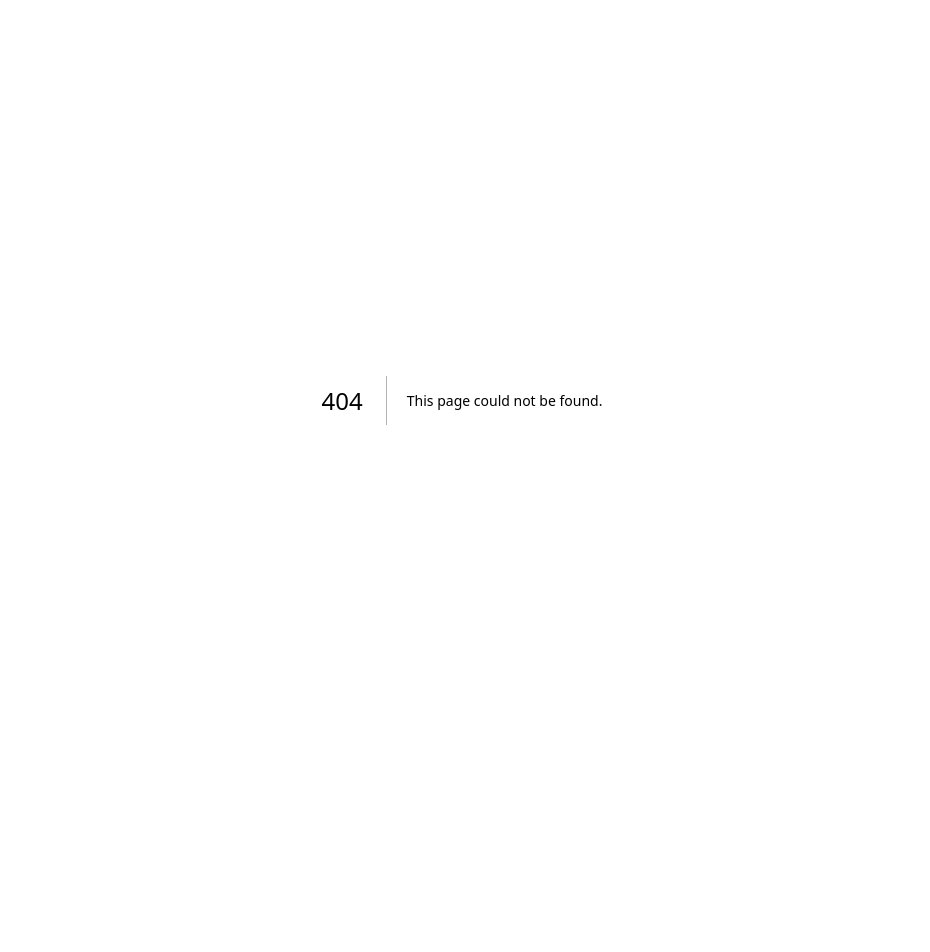
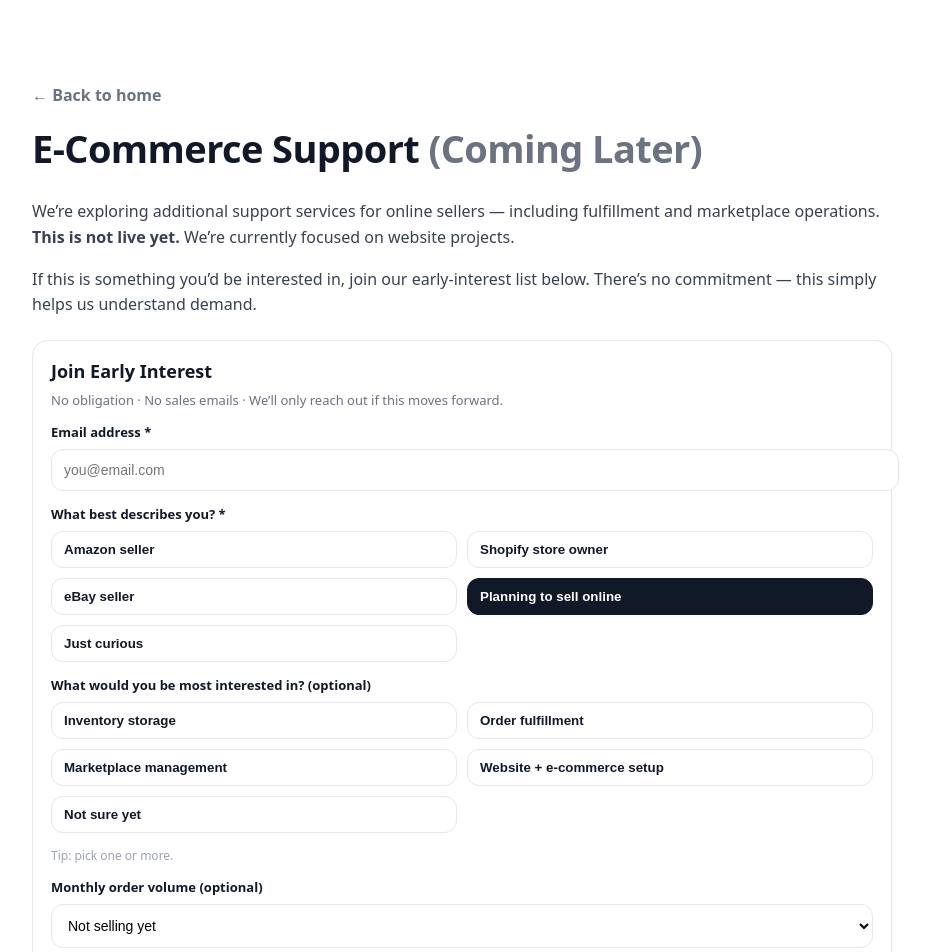
Before and after one commit to kkoly10/website-builder, a Next.js app: page /coming-soon in a window 1280 px wide. Before the commit this address had no page. Shown: the top 952 px of the page, without its empty margins (178-1108 px from the left). Before the commit the page ends 800 px from the top, so only its background shows below. Built offline with nearby package versions, Linux system fonts and the light colour scheme; no server answers.

Commit message:
Create Coming Soon page for e-commerce services
This page allows users to express interest in upcoming e-commerce support services by submitting their email and preferences.

```diff
--- /dev/null
+++ b/app/coming-soon/page.tsx
@@ -0,0 +1,303 @@
+"use client";
+
+import { useMemo, useState } from "react";
+import { getEcomInterestEndpoint } from "@/lib/forms";
+
+type SellerType =
+  | "Amazon seller"
+  | "Shopify store owner"
+  | "eBay seller"
+  | "Planning to sell online"
+  | "Just curious";
+
+type InterestOption =
+  | "Inventory storage"
+  | "Order fulfillment"
+  | "Marketplace management"
+  | "Website + e-commerce setup"
+  | "Not sure yet";
+
+type VolumeOption =
+  | "Not selling yet"
+  | "Under 100 orders / month"
+  | "100–500 orders / month"
+  | "500+ orders / month";
+
+export default function ComingSoonPage() {
+  const endpoint = useMemo(() => getEcomInterestEndpoint(), []);
+  const [submitting, setSubmitting] = useState(false);
+  const [submitted, setSubmitted] = useState(false);
+  const [error, setError] = useState<string | null>(null);
+
+  const [email, setEmail] = useState("");
+  const [sellerType, setSellerType] = useState<SellerType>("Planning to sell online");
+  const [interests, setInterests] = useState<InterestOption[]>([]);
+  const [volume, setVolume] = useState<VolumeOption>("Not selling yet");
+
+  function toggleInterest(v: InterestOption) {
+    setInterests((prev) => (prev.includes(v) ? prev.filter((x) => x !== v) : [...prev, v]));
+  }
+
+  async function submit(e: React.FormEvent) {
+    e.preventDefault();
+    setError(null);
+
+    if (!endpoint) {
+      setError(
+        "Missing form endpoint. Add NEXT_PUBLIC_ECOM_INTEREST_FORM_ENDPOINT in Vercel Environment Variables."
+      );
+      return;
+    }
+
+    if (!email.trim()) {
+      setError("Please enter your email.");
+      return;
+    }
+
+    setSubmitting(true);
+
+    try {
+      const res = await fetch(endpoint, {
+        method: "POST",
+        headers: { "Content-Type": "application/json", Accept: "application/json" },
+        body: JSON.stringify({
+          email,
+          seller_type: sellerType,
+          interests: interests.length ? interests.join(", ") : "—",
+          monthly_order_volume: volume,
+          source: "coming-soon-page",
+          timestamp: new Date().toISOString(),
+        }),
+      });
+
+      const data = await res.json().catch(() => null);
+
+      if (!res.ok) {
+        const msg =
+          (data && (data.error || data.message)) ||
+          "Submission failed. Please try again or email us directly.";
+        throw new Error(msg);
+      }
+
+      setSubmitted(true);
+    } catch (err: any) {
+      setError(err?.message || "Something went wrong.");
+    } finally {
+      setSubmitting(false);
+    }
+  }
+
+  return (
+    <main style={{ maxWidth: 860, margin: "60px auto", padding: 24 }}>
+      <a href="/" style={{ color: "#6B7280", textDecoration: "none", fontWeight: 700 }}>
+        ← Back to home
+      </a>
+
+      <h1 style={{ marginTop: 16, fontSize: 38, letterSpacing: -0.6, color: "#111827" }}>
+        E-Commerce Support <span style={{ color: "#6B7280" }}>(Coming Later)</span>
+      </h1>
+
+      <p style={{ color: "#374151", fontSize: 16, lineHeight: 1.6, marginTop: 10 }}>
+        We’re exploring additional support services for online sellers — including fulfillment and
+        marketplace operations.
+        <br />
+        <strong>This is not live yet.</strong> We’re currently focused on website projects.
+      </p>
+
+      <p style={{ color: "#374151", fontSize: 16, lineHeight: 1.6 }}>
+        If this is something you’d be interested in, join our early-interest list below. There’s no
+        commitment — this simply helps us understand demand.
+      </p>
+
+      <section
+        style={{
+          marginTop: 22,
+          border: "1px solid #E5E7EB",
+          borderRadius: 16,
+          padding: 18,
+          background: "#fff",
+        }}
+      >
+        {submitted ? (
+          <div>
+            <h2 style={{ margin: 0, fontSize: 18, color: "#111827" }}>✅ You’re on the list</h2>
+            <p style={{ marginTop: 10, color: "#374151", lineHeight: 1.6 }}>
+              Thanks — your interest has been noted.
+              <br />
+              This service isn’t available yet, but we’ll reach out if we move forward or open early
+              pilots.
+            </p>
+            <a
+              href="/"
+              style={{
+                display: "inline-flex",
+                marginTop: 12,
+                padding: "10px 14px",
+                borderRadius: 10,
+                border: "1px solid #E5E7EB",
+                textDecoration: "none",
+                fontWeight: 800,
+                color: "#111827",
+                background: "#F9FAFB",
+              }}
+            >
+              Back to home
+            </a>
+          </div>
+        ) : (
+          <>
+            <h2 style={{ margin: 0, fontSize: 18, color: "#111827" }}>Join Early Interest</h2>
+            <p style={{ marginTop: 8, color: "#6B7280", fontSize: 13 }}>
+              No obligation · No sales emails · We’ll only reach out if this moves forward.
+            </p>
+
+            <form onSubmit={submit} style={{ marginTop: 14, display: "grid", gap: 14 }}>
+              <Field label="Email address *">
+                <input
+                  value={email}
+                  onChange={(e) => setEmail(e.target.value)}
+                  type="email"
+                  placeholder="you@email.com"
+                  style={input}
+                  required
+                />
+              </Field>
+
+              <Field label="What best describes you? *">
+                <div style={grid2}>
+                  {(
+                    [
+                      "Amazon seller",
+                      "Shopify store owner",
+                      "eBay seller",
+                      "Planning to sell online",
+                      "Just curious",
+                    ] as SellerType[]
+                  ).map((opt) => (
+                    <button
+                      key={opt}
+                      type="button"
+                      onClick={() => setSellerType(opt)}
+                      style={pill(sellerType === opt)}
+                    >
+                      {opt}
+                    </button>
+                  ))}
+                </div>
+              </Field>
+
+              <Field label="What would you be most interested in? (optional)">
+                <div style={grid2}>
+                  {(
+                    [
+                      "Inventory storage",
+                      "Order fulfillment",
+                      "Marketplace management",
+                      "Website + e-commerce setup",
+                      "Not sure yet",
+                    ] as InterestOption[]
+                  ).map((opt) => (
+                    <button
+                      key={opt}
+                      type="button"
+                      onClick={() => toggleInterest(opt)}
+                      style={pill(interests.includes(opt))}
+                    >
+                      {opt}
+                    </button>
+                  ))}
+                </div>
+                <div style={{ marginTop: 6, color: "#9CA3AF", fontSize: 12 }}>
+                  Tip: pick one or more.
+                </div>
+              </Field>
+
+              <Field label="Monthly order volume (optional)">
+                <select value={volume} onChange={(e) => setVolume(e.target.value as VolumeOption)} style={input}>
+                  <option>Not selling yet</option>
+                  <option>Under 100 orders / month</option>
+                  <option>100–500 orders / month</option>
+                  <option>500+ orders / month</option>
+                </select>
+              </Field>
+
+              {error ? (
+                <div
+                  style={{
+                    padding: 10,
+                    borderRadius: 10,
+                    background: "#FEF2F2",
+                    border: "1px solid #FECACA",
+                    color: "#991B1B",
+                    fontSize: 13,
+                    fontWeight: 700,
+                  }}
+                >
+                  {error}
+                </div>
+              ) : null}
+
+              <button
+                type="submit"
+                disabled={submitting}
+                style={{
+                  padding: "12px 14px",
+                  borderRadius: 12,
+                  background: "#111827",
+                  color: "#fff",
+                  fontWeight: 900,
+                  border: "1px solid #111827",
+                  cursor: submitting ? "not-allowed" : "pointer",
+                }}
+              >
+                {submitting ? "Submitting..." : "Join Early Interest"}
+              </button>
+
+              <div style={{ color: "#9CA3AF", fontSize: 12 }}>
+                By submitting, you agree to be contacted if we launch or pilot this service.
+              </div>
+            </form>
+          </>
+        )}
+      </section>
+    </main>
+  );
+}
+
+function Field({ label, children }: { label: string; children: React.ReactNode }) {
+  return (
+    <label style={{ display: "grid", gap: 8 }}>
+      <span style={{ fontSize: 13, fontWeight: 900, color: "#111827" }}>{label}</span>
+      {children}
+    </label>
+  );
+}
+
+const input: React.CSSProperties = {
+  width: "100%",
+  padding: "12px 12px",
+  borderRadius: 12,
+  border: "1px solid #E5E7EB",
+  background: "#fff",
+  outline: "none",
+  fontSize: 14,
+};
+
+const grid2: React.CSSProperties = {
+  display: "grid",
+  gridTemplateColumns: "repeat(2, minmax(0, 1fr))",
+  gap: 10,
+};
+
+function pill(active: boolean): React.CSSProperties {
+  return {
+    padding: "10px 12px",
+    borderRadius: 12,
+    border: active ? "1px solid #111827" : "1px solid #E5E7EB",
+    background: active ? "#111827" : "#fff",
+    color: active ? "#fff" : "#111827",
+    fontWeight: 900,
+    cursor: "pointer",
+    textAlign: "left",
+  };
+}
```
